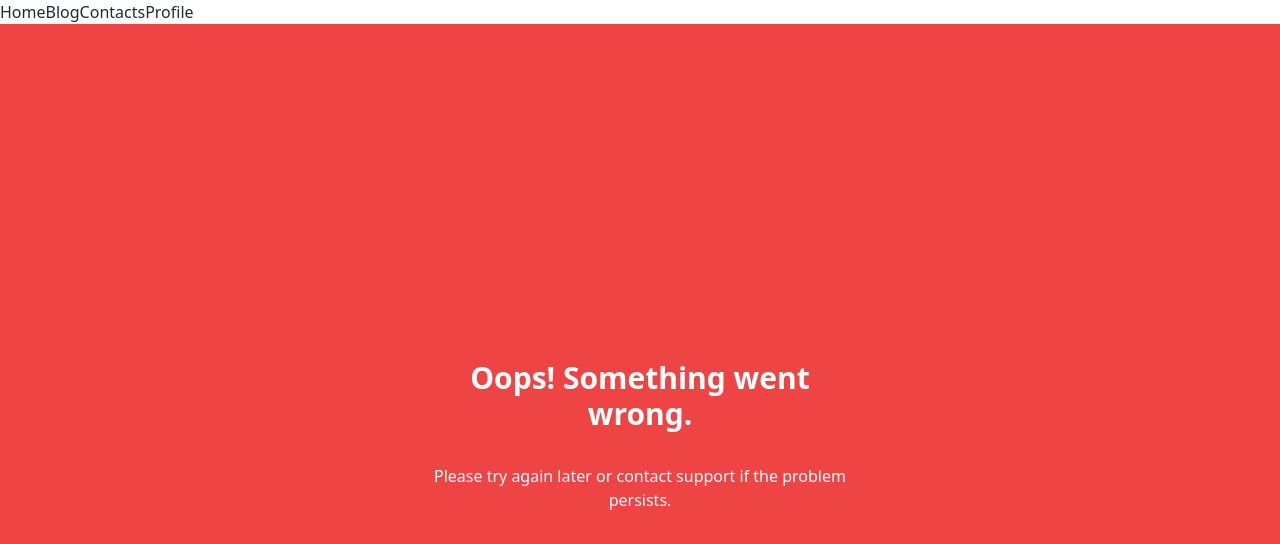
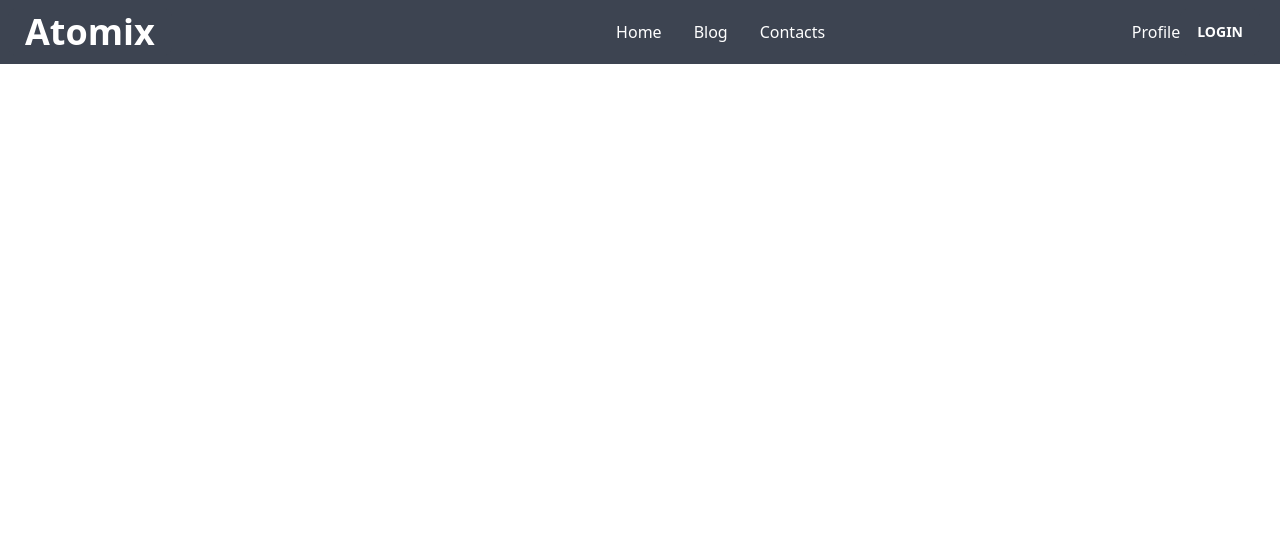
Before and after one commit to sarker-badhon/Atomix_Restaurnt_chef_client_complete_projects, a React (Vite) app: page /login in a window 1280 px wide. Shown: the top 544 px of the page. Built offline with nearby package versions, Linux system fonts and the light colour scheme.

Commit message:
created Navbar

```diff
--- a/src/components/Header.jsx
+++ b/src/components/Header.jsx
@@ -3,11 +3,25 @@ import { Link } from 'react-router-dom';
 
 const Header = () => {
     return (
-        <div>
-           <Link to="/">Home</Link>
-           <Link to="/blog">Blog</Link>
-           <Link to="contacts">Contacts</Link>
-           <Link to="/profile">Profile</Link>
+        <div className="navbar bg-neutral text-white">
+            <div className="navbar-start">
+                <Link className="btn normal-case text-4xl" to="/">Atomix</Link>
+            </div>
+
+            <div className="navbar-end hidden lg:flex">
+
+                <ul className="menu menu-horizontal px-1">
+                    <li> <Link to="/">Home</Link></li>
+                    <li>  <Link to="/blog">Blog</Link> </li>
+                    <li><Link to="contacts">Contacts</Link></li>
+                </ul>
+
+            </div>
+            <div className="navbar-end px-3">
+
+                <Link title='profile' className='' to="/profile">Profile</Link>
+                <Link className='btn' to="/login">Login</Link>
+            </div>
         </div>
     );
 };
--- /dev/null
+++ b/src/components/Login.jsx
@@ -0,0 +1,11 @@
+import React from 'react';
+
+const Login = () => {
+    return (
+        <div>
+
+        </div>
+    );
+};
+
+export default Login;
--- a/src/main.jsx
+++ b/src/main.jsx
@@ -11,6 +11,7 @@ import Home from './components/Home.jsx';
 import Blog from './components/Blog.jsx';
 import Contacts from './components/Contacts.jsx';
 import ErrorPage from './components/ErrorPage.jsx';
+import Login from './components/Login.jsx';
 
 const router = createBrowserRouter([
   {
@@ -30,6 +31,10 @@ const router = createBrowserRouter([
         element:<Contacts></Contacts>
       },
       {
+        path:'/login',
+        element:<Login></Login>
+      },
+      {
         path:'*',
         element:<ErrorPage></ErrorPage>
       }
```
